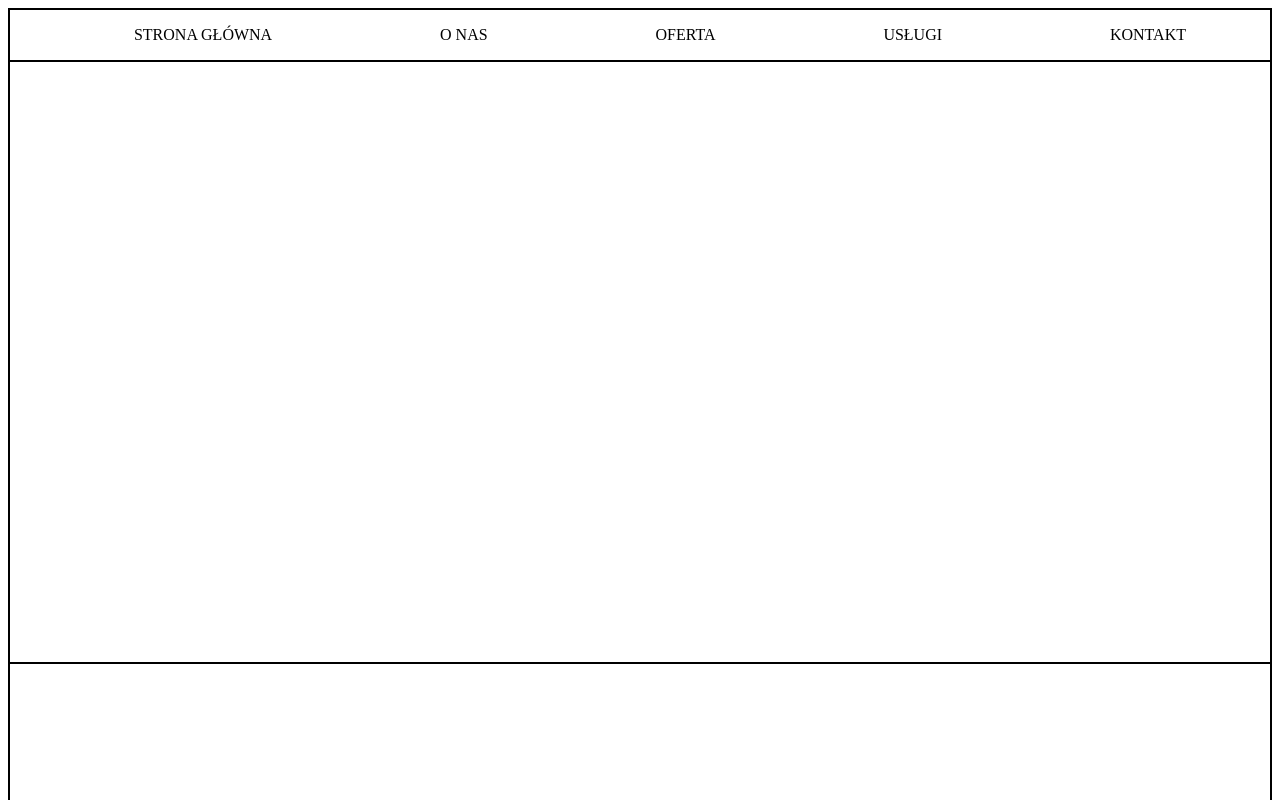
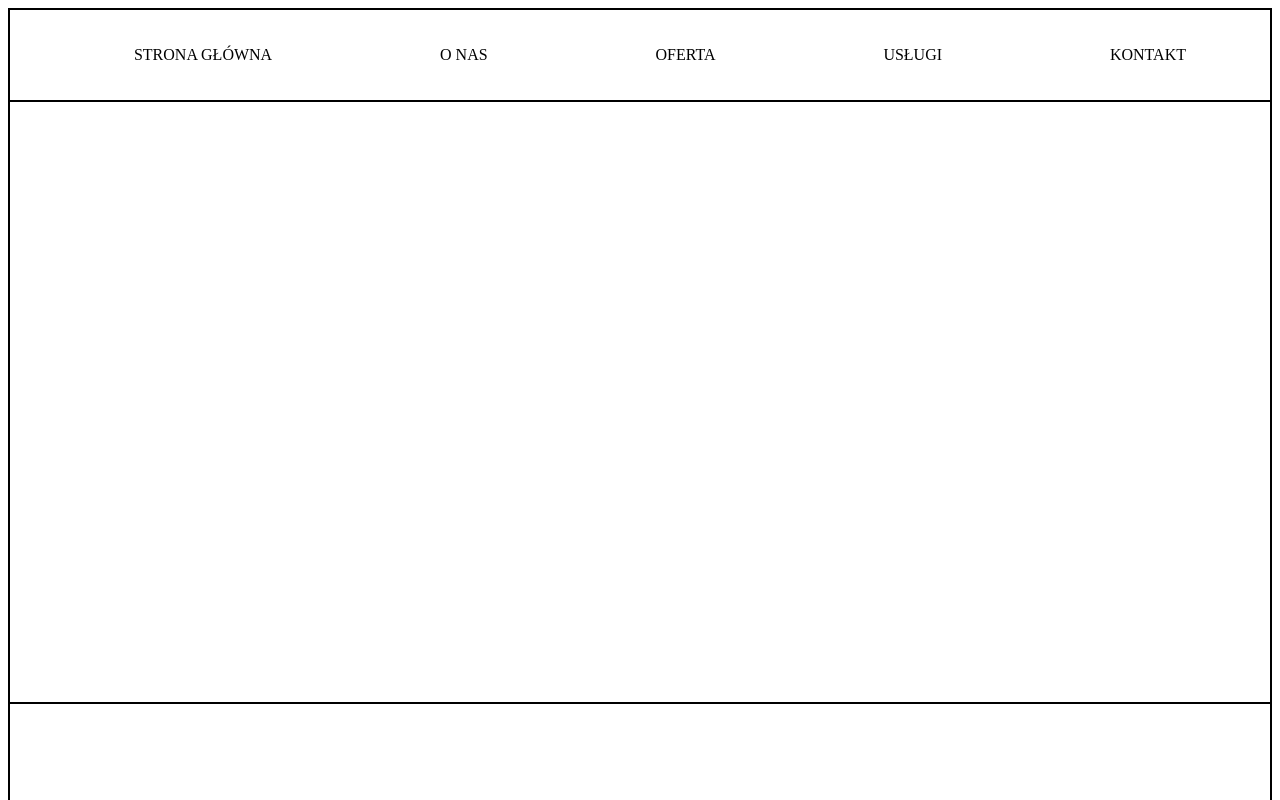
Before and after one commit to kubao15/ProgramowanieWWarstwieKlienckiej, a plain HTML site: page onepage.html in a window 1280 px wide. Shown: the top 800 px of the page. Drawn offline with Linux system fonts and the light colour scheme.

Commit message:
zmieniono plik onepage.html - poprawki

```diff
--- a/onepage.html
+++ b/onepage.html
@@ -20,6 +20,13 @@
     .header {
         position:sticky;
         top: 0;
+        padding: 20px 0;
+        transition: all 1s linear;
+    }
+
+    .sticky {
+        padding: 10px 0;
+        transition: all 1s linear;
     }
 
     .main-menu-inner {
@@ -41,17 +48,11 @@
 
     .row,
     .container,
-    .main-menu {
+    .header {
         border: 1px solid #000;
     }
 
-    .main-menu {
-        height: 50px;
-    }
 
-    .sticky {
-        height: 80px;
-    }
 </style>
 
 <body id ="home">
```
